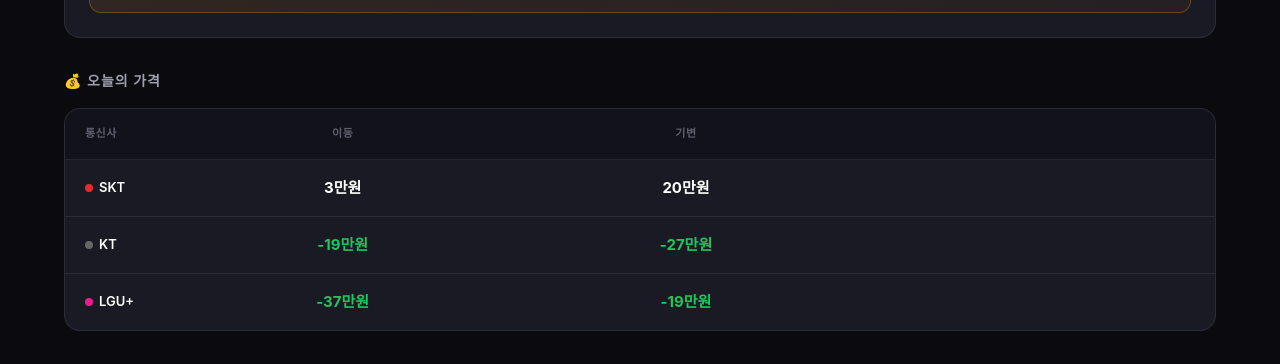
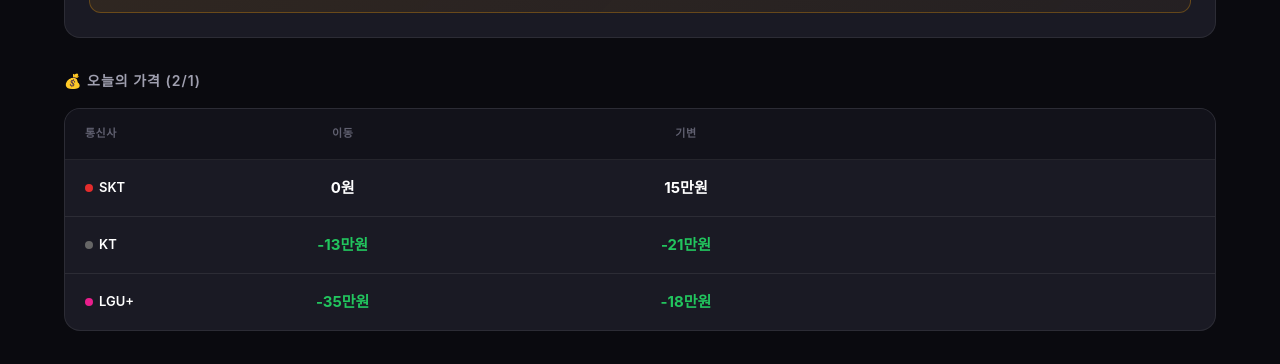
Before and after one commit to rcsorms1/phone-price-tracker, a website: page index.html in a window 1280 px wide. Shown: the part 983-1347 px from the top of the page. Drawn offline with nearby package versions, Linux system fonts and the light colour scheme; a web font is replaced by a local one.

Commit message:
Add files via upload

```diff
--- a/index.html
+++ b/index.html
@@ -396,7 +396,7 @@
 
     <!-- 오늘의 가격 테이블 -->
     <section class="price-section">
-      <h2 class="section-title">💰 오늘의 가격</h2>
+      <h2 class="section-title">💰 오늘의 가격 (1/31)</h2>
       <div class="price-table" id="priceTable">
         <div class="price-row price-row-header">
           <div>통신사</div>
@@ -636,9 +636,9 @@
       if (!selectedModel) return;
 
       const table = document.getElementById('priceTable');
-      const today = priceData.history.filter(i => i.model === selectedModel);
+      const modelData = priceData.history.filter(i => i.model === selectedModel);
 
-      if (!today.length) {
+      if (!modelData.length) {
         table.innerHTML = `
           <div class="price-row price-row-header">
             <div>통신사</div>
@@ -651,6 +651,16 @@
         `;
         return;
       }
+
+      // 가장 최신 날짜 찾기
+      const dates = [...new Set(modelData.map(i => i.date))].sort();
+      const latestDate = dates[dates.length - 1];
+      const today = modelData.filter(i => i.date === latestDate);
+
+      // 날짜 표시 업데이트
+      const dateObj = new Date(latestDate);
+      const dateStr = (dateObj.getMonth() + 1) + '/' + dateObj.getDate();
+      document.querySelector('.price-section .section-title').textContent = '💰 오늘의 가격 (' + dateStr + ')';
 
       // 통신사별 정리
       const carriers = ['SKT', 'KT', 'LGU+'];
```
